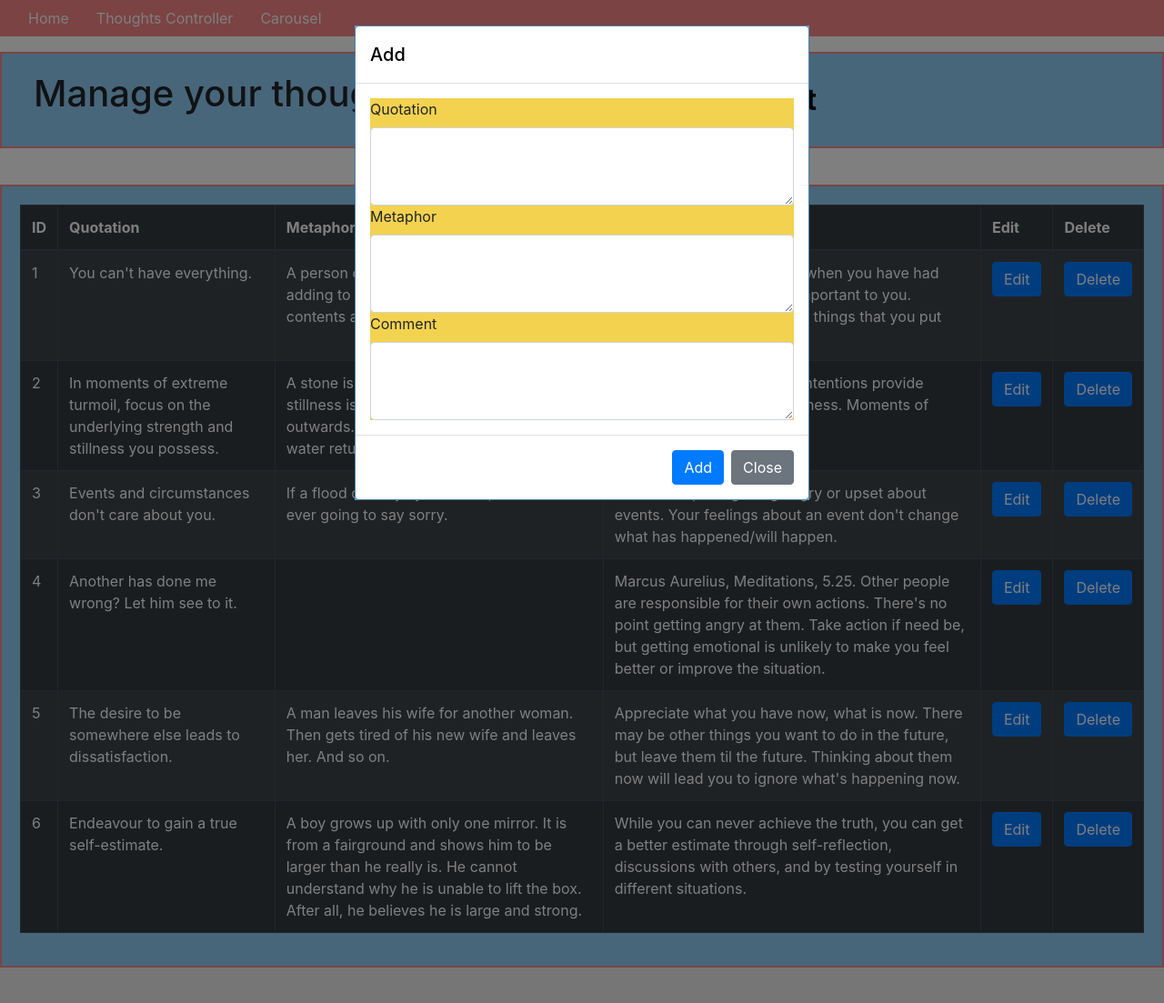
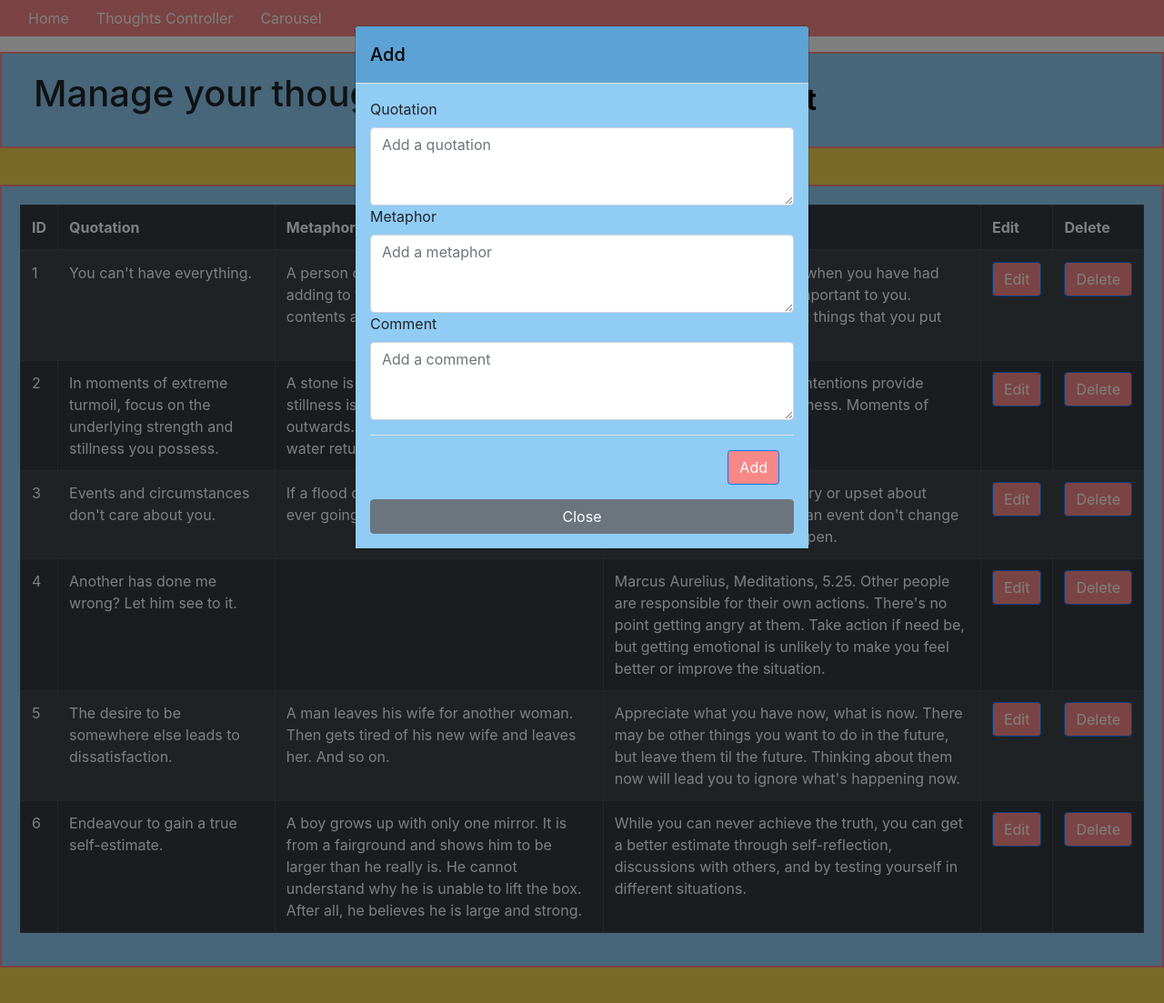
Before and after one commit to chrishaining/Flask-Stoic-Thoughts, a Flask app: page /thoughts_controller in a window 1280 px wide, after a click on "Add a Thought". Shown: the top 1103 px of the page at 91% size. Run offline with Flask 2, Linux system fonts and the light colour scheme; data comes from the database, SQL or seed files in the repository; both versions use the stored data as it was after the commit; some libraries are stand-ins or nearby versions.

Commit message:
updates edit form

```diff
--- a/app/models.py
+++ b/app/models.py
@@ -3,7 +3,7 @@ from app import db
 class Thought(db.Model):
     id = db.Column(db.Integer, primary_key=True)
     quotation = db.Column(db.Text(), index=True)
-    metaphor = db.Column(db.Text(), index=True)
+    metaphor = db.Column(db.Text(), default="This metaphor is waiting to be created", index=True)
     comment = db.Column(db.Text())
 
     def __repr__(self):
--- a/app/static/css/styles.css
+++ b/app/static/css/styles.css
@@ -1,5 +1,11 @@
     html {
-        background-color: #ECECEC;
+        background-color: #F3D250;
+        font-family: 'Lucida Sans', 'Lucida Sans Regular', 'Lucida Grande', 'Lucida Sans Unicode', Geneva, Verdana, sans-serif
+    }
+
+    header,
+    body {
+        background-color: #F3D250;
         font-family: 'Lucida Sans', 'Lucida Sans Regular', 'Lucida Grande', 'Lucida Sans Unicode', Geneva, Verdana, sans-serif
     }
     /* navbar */
@@ -31,6 +37,18 @@
     .navbar-nav {
         list-style-type: none;
     }
+    /* containers */
+
+    .container-fluid {
+        background-color: #F3D250;
+    }
+
+    .carousel-container {
+        display: flex;
+        background-color: #F3D250;
+        justify-content: center;
+        align-content: middle
+    }
     /* rows */
 
     .row {
@@ -44,7 +62,7 @@
         display: flex;
         justify-content: center;
         border: none;
-        background-color: #ECECEC
+        background-color: #F3D250
     }
 
     #carousel-row {
@@ -57,6 +75,11 @@
     .col {
         border-left: solid #F78888 2px;
         border-right: solid #F78888 2px;
+    }
+    /* buttons */
+
+    .btn.btn-primary {
+        background-color: #F78888
     }
     /* fipcard */
     /* The flip card container - set the width and height to whatever you want. We have added the border property to demonstrate that the flip itself goes out of the box on hover (remove perspective if you don't want the 3D effect */
@@ -110,6 +133,7 @@
         border-right: solid black 2px;
         border-left: solid black 2px;
         border-bottom: solid black 2px;
+        background-color: #ECECEC
     }
 
     .flip-card-front img,
@@ -145,10 +169,6 @@
     }
     /* forms */
 
-    .add-form {
-        background-color: #F3D250
-    }
-
     input {
         background-color: #ECECEC
     }
@@ -160,14 +180,15 @@
     }
     /* modals */
 
-    .modal-dialog {
+    .modal-header {
         background-color: #5DA2D5
     }
 
     .modal-body {
         display: flex;
         flex-direction: column;
-        flex-wrap: wrap
+        flex-wrap: wrap;
+        background-color: #90CCF4
     }
 
     .modal-title {
--- a/app/templates/carousel.html
+++ b/app/templates/carousel.html
@@ -1,5 +1,5 @@
 {% extends "base.html" %} {% block content %}
-<div class="container-fluid">
+<div class="container-fluid carousel-container">
 
     <div class="row" id="carousel-row">
         <div id="carouselExampleControls" class="carousel slide" data-ride="carousel">
--- a/app/templates/index.html
+++ b/app/templates/index.html
@@ -1,8 +1,7 @@
 {% extends "base.html" %} {% block content %}
 <div class="container-fluid">
     <div class="row">
-        <h1>Welcome to this collection of Stoic thoughts</h1>
-        <p>The gods have chosen a thought especially for you...</p>
+        <h1>The gods have chosen a thought for you...</h1>
     </div>
 
     <div class="row" id="card-row">
--- a/app/templates/thoughts_controller.html
+++ b/app/templates/thoughts_controller.html
@@ -18,20 +18,17 @@
                         </div>
                         <div class="modal-body">
                             <form action="/thoughts_controller" method="POST" class="add-form">
+                                <div class="form-group">
                                     <label for="quotation">Quotation</label>
-                                <!-- <input type="text" name="quotation" id="quotation" required /> -->
-                                <textarea class="form-control" name="quotation" id="quotation" rows=3 required></textarea>
+                                    <textarea class="form-control" name="quotation" id="quotation" rows=3 placeholder="Add a quotation" required></textarea>
                                     <label for="metaphor">Metaphor</label>
-                                <!-- <input type="text" name="metaphor" id="metaphor" required /> -->
-                                <textarea class="form-control" name="metaphor" id="metaphor" rows=3 required></textarea>
-
+                                    <textarea class="form-control" name="metaphor" id="metaphor" rows=3 placeholder="Add a metaphor" required></textarea>
                                     <label for="comment">Comment</label>
-                                <!-- <input type="text" name="comment" id="comment" required /> -->
-                                <textarea class="form-control" name="comment" id="comment" rows=3 required></textarea>
-
+                                    <textarea class="form-control" name="comment" id="comment" rows=3 placeholder="Add a comment" required></textarea>
                                 </div>
                                 <div class="modal-footer">
                                     <button type="submit" class="btn btn-primary" value="Add">Add</button>
+                                </div>
                             </form>
                             <button type="button" class="btn btn-secondary" data-dismiss="modal">Close</button>
                         </div>
@@ -71,12 +68,19 @@
                                     </div>
                                     <div class="modal-body">
                                         <form method="POST" action="/thoughts_controller/{{thought.id}}/edit">
-                                            <input type="hidden" value="{{thought.id}}" name="thought_id">
-                                            <input type="text" value="{{thought.quotation}}" name="new_quotation" size="55">
-                                            <input type="text" value="{{thought.metaphor}}" name="new_metaphor" size="55"><input type="text" value="{{thought.comment}}" name="new_comment" size="55">
+                                            <div class="form-group">
+                                                <input class="form-control" type="hidden" value="{{thought.id}}" name="thought_id">
+                                                <label for="quotation">Quotation</label>
+                                                <textarea class="form-control" value="{{thought.quotation}}" name="new_quotation" rows="4">{{thought.quotation}}</textarea>
+                                                <label for="quotation">Metaphor</label>
+                                                <textarea class="form-control" value="{{thought.metaphor}}" name="new_metaphor" rows="4">{{thought.metaphor}}</textarea>
+                                                <label for="quotation">Comment</label>
+                                                <textarea class="form-control" value="{{thought.comment}}" name="new_comment" rows="4">{{thought.comment}}</textarea>
                                             </div>
                                             <div class="modal-footer">
-                                        <button type="submit" class="btn btn-primary" value="Edit">Submit changes</button>
+                                                <button type="submit" class="btn btn-primary" value="Edit ">Submit
+                                                    changes</button>
+                                            </div>
                                         </form>
                                         <button type="button" class="btn btn-secondary" data-dismiss="modal">Close</button>
                                     </div>
@@ -86,7 +90,7 @@
                     </td>
 
                     <td>
-                        <form action="{{url_for('delete', thought_id=thought.id)}}" method="POST">
+                        <form action="{{url_for( 'delete', thought_id=thought.id)}}" method="POST">
 
                             <button type="submit" class="btn btn-primary" value="Delete">Delete
                             </button>
```
Also changed, not shown: app.db. Lines whose indentation alone changed are shown as unchanged.
